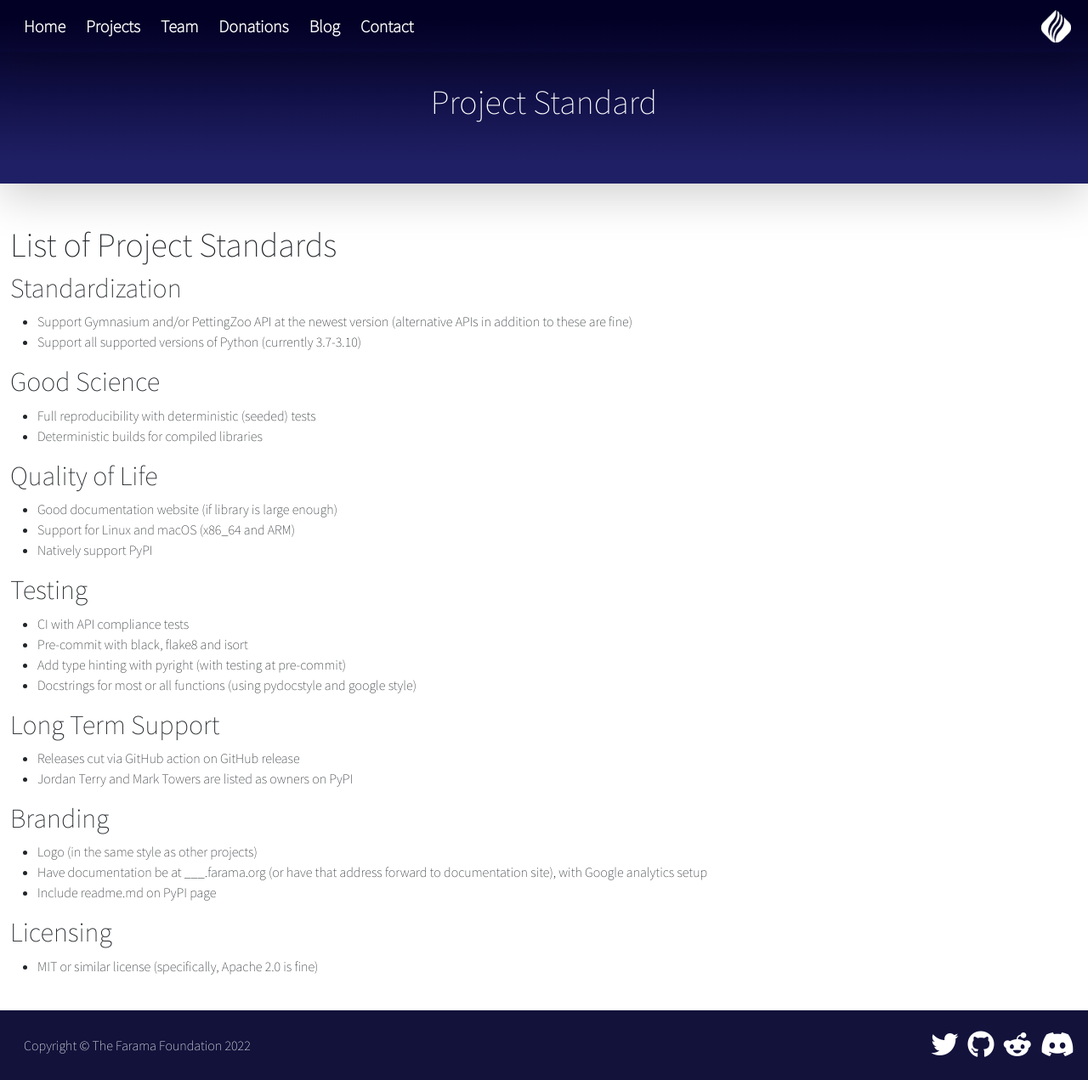
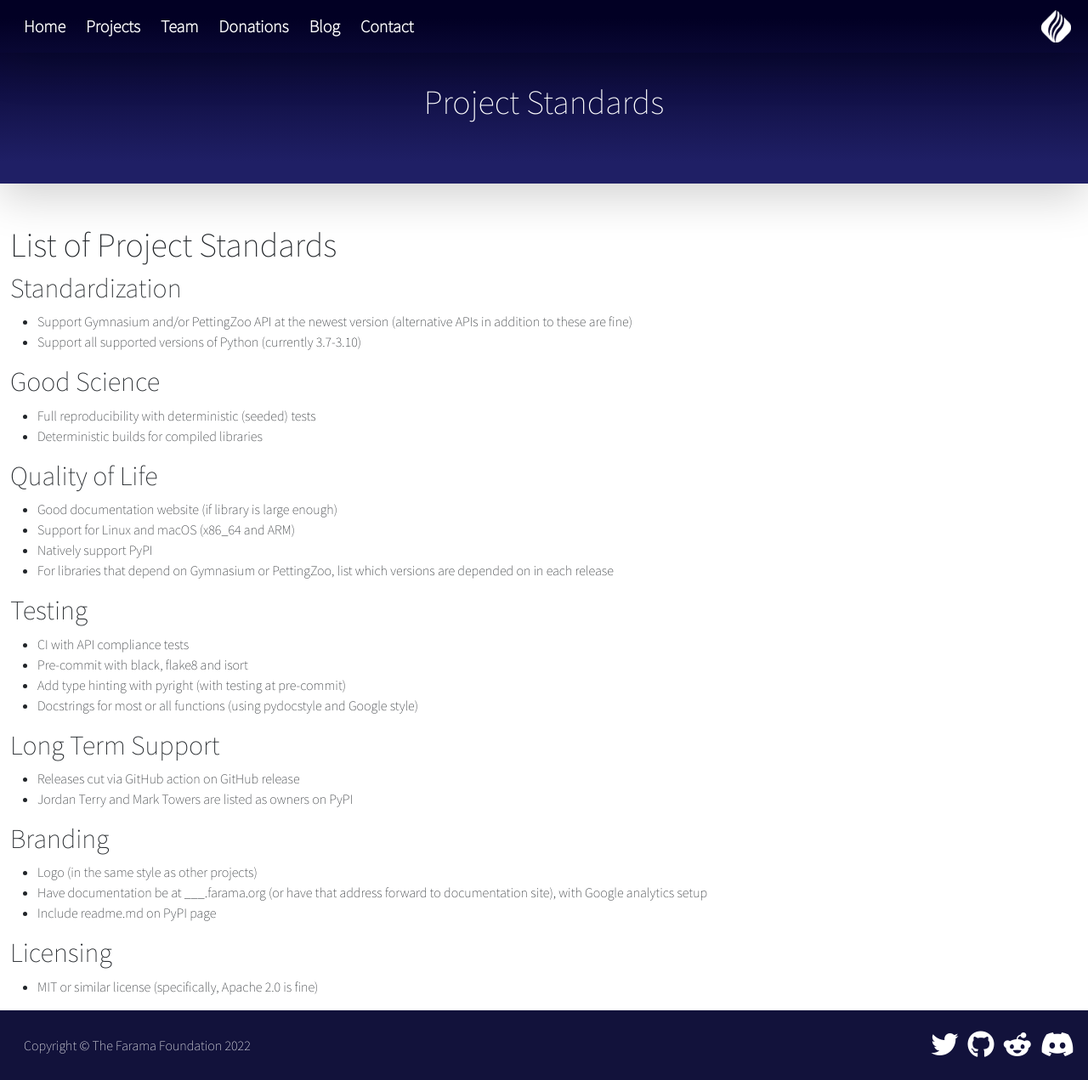
Before and after one commit to Farama-Foundation/farama.org, a Jekyll site: the page built from project_standards.html, in a window 1280 px wide and 1271 px high. Shown: the whole window at 85% size. Built offline with Jekyll 4.4.1, drawn with Linux system fonts in a browser that asks for light colours; nearby versions of some CDN libraries.

Commit message:
update project standards

```diff
--- a/project_standard.html
+++ b/project_standards.html
@@ -1,5 +1,5 @@
 ---
-title: Project Standard
+title: Project Standards
 ---
 
 <!-- <style>
@@ -38,6 +38,9 @@
             <li>
                 Natively support PyPI
             </li>
+            <li>For libraries that depend on Gymnasium or PettingZoo, list which versions are depended on in each
+                release
+            </li>
         </ul>
         <h2>Testing</h2>
         <ul>
@@ -47,7 +50,7 @@
             </li>
             <li>Add type hinting with pyright (with testing at pre-commit)
             </li>
-            <li>Docstrings for most or all functions (using pydocstyle and google style)
+            <li>Docstrings for most or all functions (using pydocstyle and Google style)
             </li>
         </ul>
         <h2>Long Term Support</h2>
@@ -59,7 +62,8 @@
         <h2>Branding</h2>
         <ul>
             <li>Logo (in the same style as other projects)</li>
-            <li>Have documentation be at  ___.farama.org (or have that address forward to documentation site), with Google analytics setup
+            <li>Have documentation be at ___.farama.org (or have that address forward to documentation site), with
+                Google analytics setup
             </li>
             <li>Include readme.md on PyPI page</li>
         </ul>
--- a/projects.html
+++ b/projects.html
@@ -29,7 +29,7 @@
         please reach out to us at jkterry@farama.org. In general, we're only looking for
         projects that have already become widely used or clearly have a profound technical
         use in the field if they're not currently widely used. We work to bring all new and
-        existing projects to our <a href="project_standard">standards</a>, and generally request that new projects meet
+        existing projects to our <a href="project_standards">standards</a>, and generally request that new projects meet
         the vast majority of these requirements before submission (though please reach out
         to us if you have any questions).
     </div>
```
